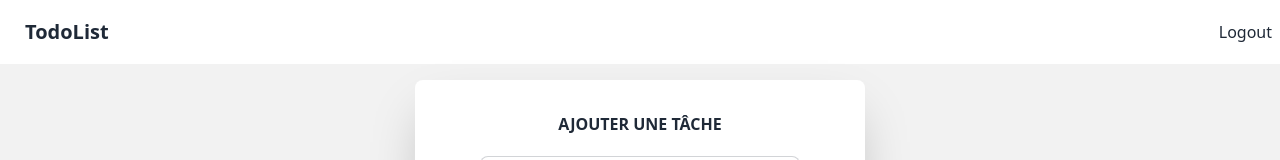
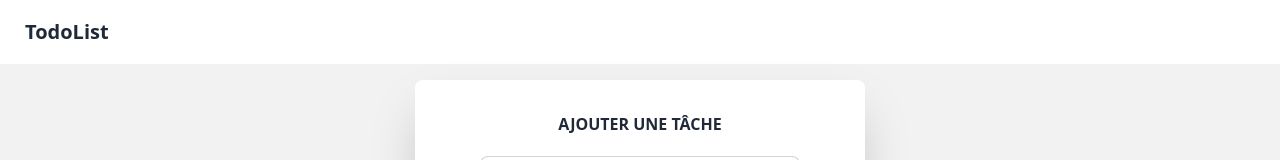
Before and after one commit to laurent972/todoList, a Next.js app: page / in a window 1280 px wide. Shown: the top 160 px of the page. Built offline with nearby package versions, Linux system fonts and the light colour scheme; no server answers.

Commit message:
fix deploy

```diff
--- a/src/app/_components/Header.js
+++ b/src/app/_components/Header.js
@@ -3,35 +3,6 @@ import cookie from "js-cookie"
 import { useRouter } from 'next/navigation';
 
 const Header = () => {
-    const router = useRouter();
-
-    const removeCookie = (key) =>{
-        if(window != 'undefined'){
-            cookie.remove(key,{expires:1});
-        }
-    }
-
-    const logout = async (e) =>{
-        e.preventDefault();
-          try{
-            const response = await fetch('http://localhost:5500/users/logout', {
-                method: 'get',
-                headers: {
-                  "Content-Type": "application/json",
-                  "Access-Control-Allow-Origin": "*",
-                },
-                credentials:"include",
-            });
-            console.log(response);
-            if(response.ok){
-                removeCookie('jwt')
-                router.push('/')
-            }
-          }catch(err){
-            console.log(err);
-          }
-    }
-
 
     return(
         <header>
@@ -40,9 +11,7 @@ const Header = () => {
                     <a className="btn btn-ghost text-xl">TodoList</a>
                 </div>
                 <div className="flex-none gap-2">
-                    <form onSubmit={logout}>
-                        <button type="submit">Logout</button>
-                    </form>
+
                 </div>
 
             </div>
```
